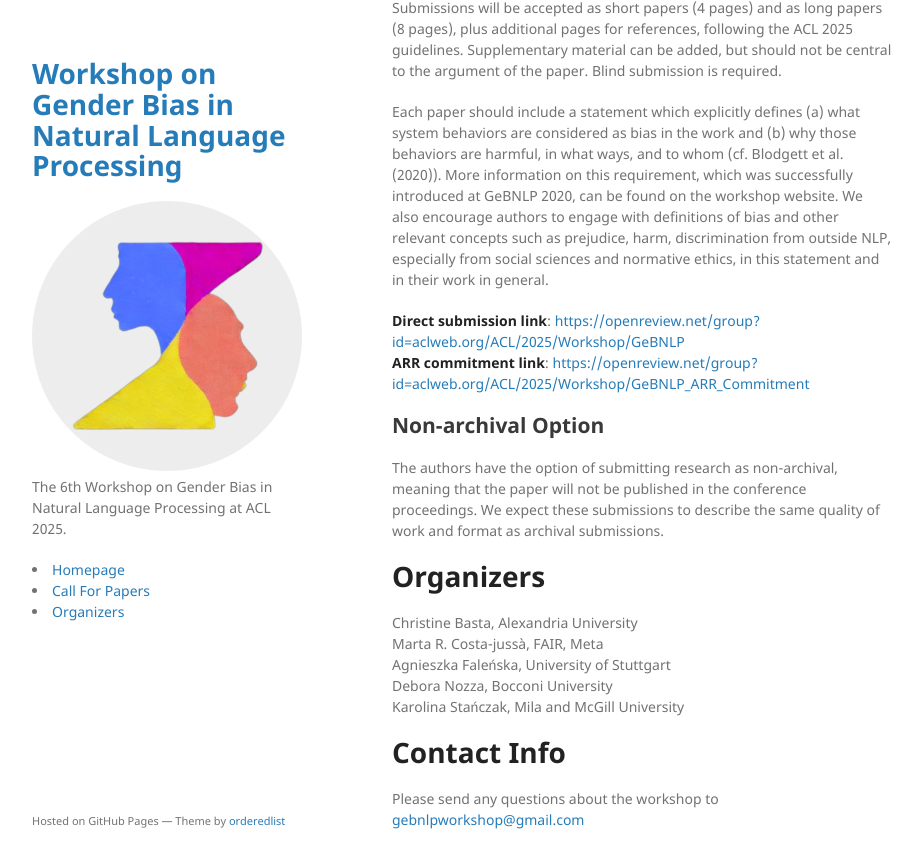
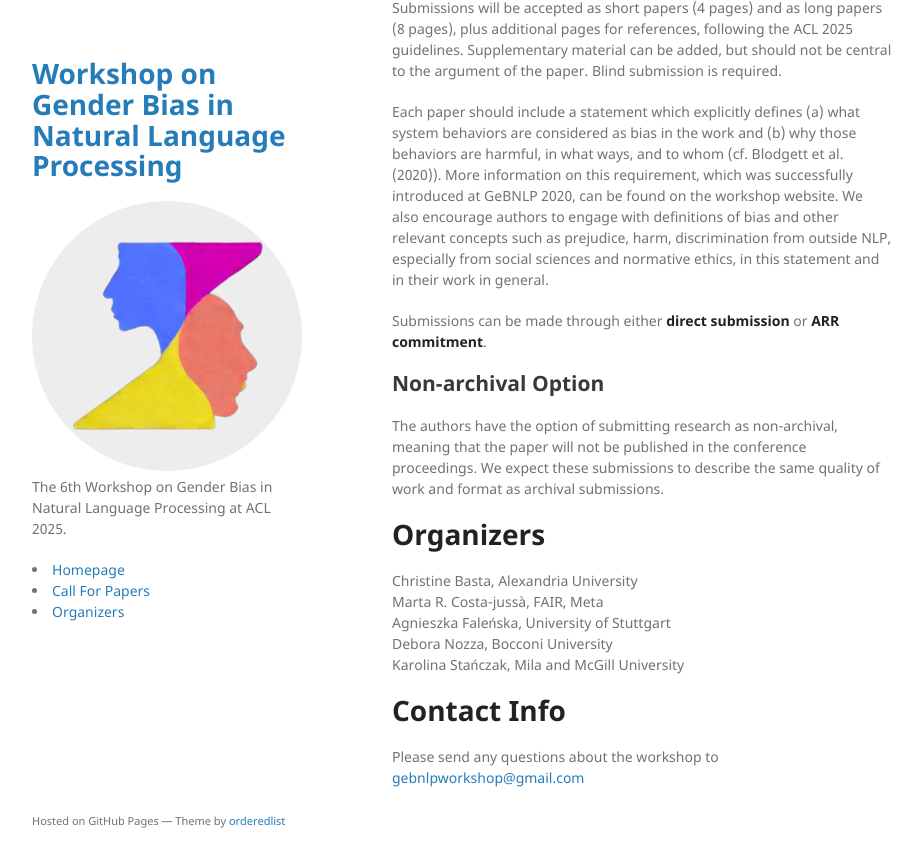
Before and after one commit to gebnlp-workshop/gebnlp-workshop.github.io, a Jekyll site: the page built from cfp.md, in a window 1280 px wide and 900 px high, scrolled down 950 px. Shown: the top 868 px of the window, without its empty margins (178-1100 px from the left). Built offline with Jekyll 4.4.1, drawn with Linux system fonts in a browser that asks for light colours.

Commit message:
Update cfp.md

```diff
--- a/cfp.md
+++ b/cfp.md
@@ -30,8 +30,7 @@ Submissions will be accepted as short papers (4 pages) and as long papers (8 pag
 
 Each paper should include a statement which explicitly defines (a) what system behaviors are considered as bias in the work and (b) why those behaviors are harmful, in what ways, and to whom (cf. Blodgett et al. (2020)). More information on this requirement, which was successfully introduced at GeBNLP 2020, can be found on the workshop website. We also encourage authors to engage with definitions of bias and other relevant concepts such as prejudice, harm, discrimination from outside NLP, especially from social sciences and normative ethics, in this statement and in their work in general.
 
-**Direct submission link**: [https://openreview.net/group?id=aclweb.org/ACL/2025/Workshop/GeBNLP](https://openreview.net/group?id=aclweb.org/ACL/2025/Workshop/GeBNLP) \
-**ARR commitment link**: [https://openreview.net/group?id=aclweb.org/ACL/2025/Workshop/GeBNLP_ARR_Commitment](https://openreview.net/group?id=aclweb.org/ACL/2025/Workshop/GeBNLP_ARR_Commitment)
+Submissions can be made through either [**direct submission**](https://openreview.net/group?id=aclweb.org/ACL/2025/Workshop/GeBNLP) or [**ARR commitment**](https://openreview.net/group?id=aclweb.org/ACL/2025/Workshop/GeBNLP_ARR_Commitment).
 
 ## Non-archival Option
 The authors have the option of submitting research as non-archival, meaning that the paper will not be published in the conference proceedings. We expect these submissions to describe the same quality of work and format as archival submissions.
```
